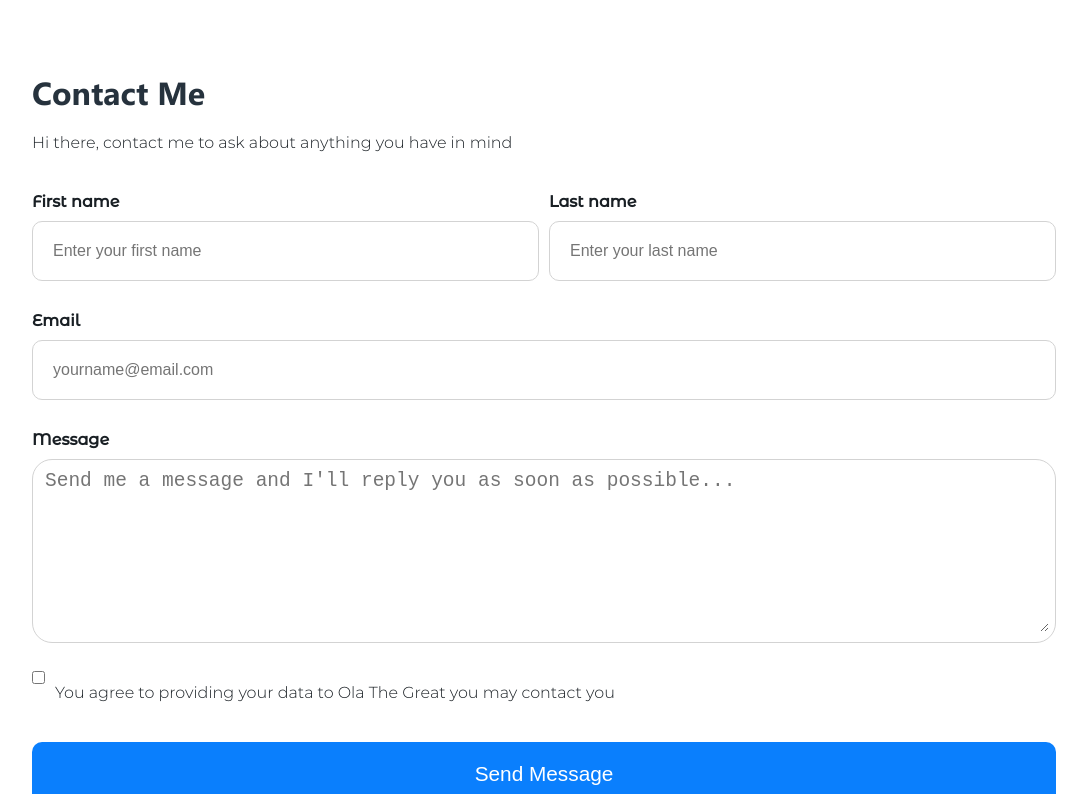
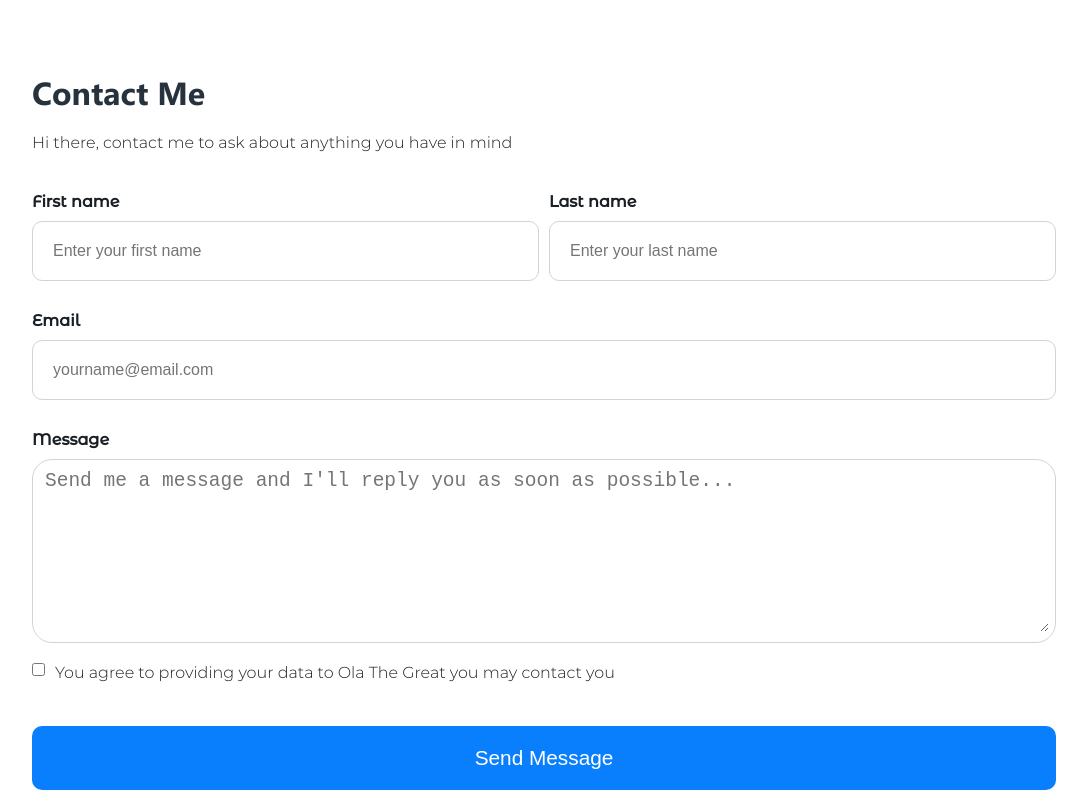
Before and after one commit to olathegreat/hnginternship-task-1, a React (Create React App) app: page /contact in a window 1280 px wide. Shown: the top 794 px of the page, without its empty margins (96-1183 px from the left). Built offline with nearby package versions, Linux system fonts and the light colour scheme; a web font is replaced by a local one.

Commit message:
style: the select is styled to scale of 3

```diff
--- a/src/components/style.css
+++ b/src/components/style.css
@@ -338,7 +338,9 @@ footer span{
     border: 1px solid lightgray;
     border-radius: 20px;
 }
-
+.select_group p{
+    margin-top: 0;
+}
 
 
 
```
